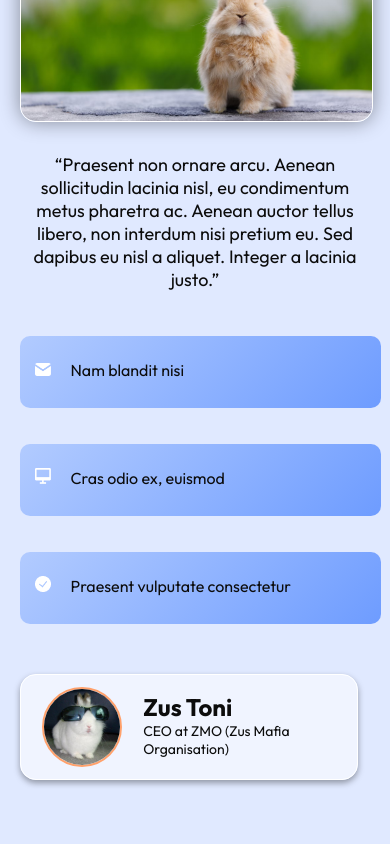
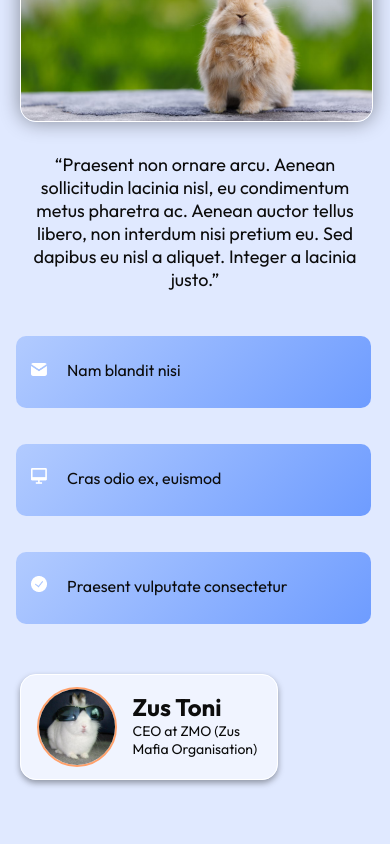
Before and after one commit to m-inic/Tascoder, a React (Vite) app in the folder Tascoder/: page / in a window 390 px wide. Shown: the part 7674-8518 px from the top of the page. Built offline with nearby package versions, Linux system fonts and the light colour scheme.

Commit message:
availableOptionsSection 1. deo gotov...

```diff
--- a/Tascoder/src/components/masterComponentsQueries.css
+++ b/Tascoder/src/components/masterComponentsQueries.css
@@ -723,6 +723,7 @@
     width: 100%;
     bottom: 120px;
     height: 360px;
+    margin-left: -1%;
   }
 
   #availableOptionsArticle1 .availableOptionsTextsHolder h1 {
@@ -731,9 +732,9 @@
   }
 
   #root #availableOptionsSection .availableOptionsTextsHolder li {
-    width: 96%;
+    width: 94%;
     max-width: 635px;
-    margin: 0 auto;
+    margin: 0 0 0 auto;
   }
 
   #availableOptionsArticle1 .availableOptionsImg img {
@@ -755,4 +756,12 @@
     bottom: unset;
     max-width: 430px;
   }
+
+  .availableOptionsTextsHolder .availableOptionsProfile {
+    width: 16rem;
+  }
+
+  .availableOptionsTextsHolder .availableOptionsProfile div {
+    width: 8rem;
+  }
 }
```
